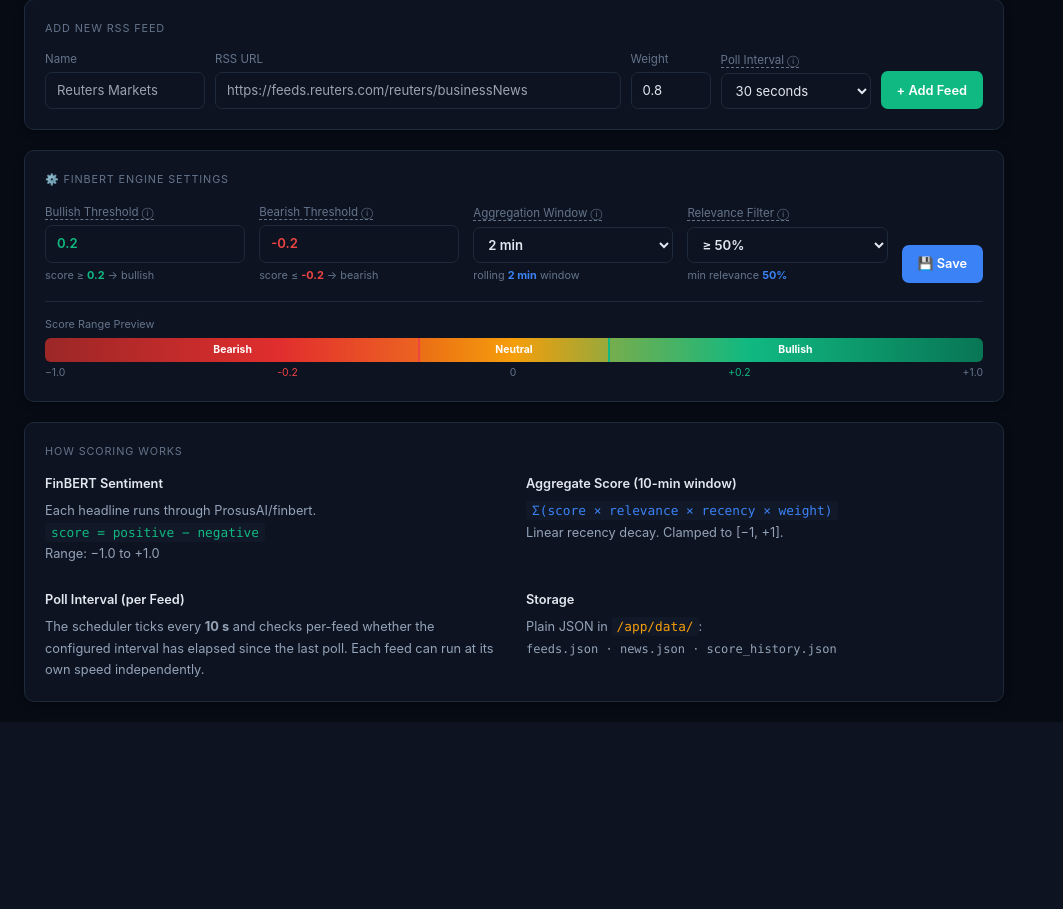
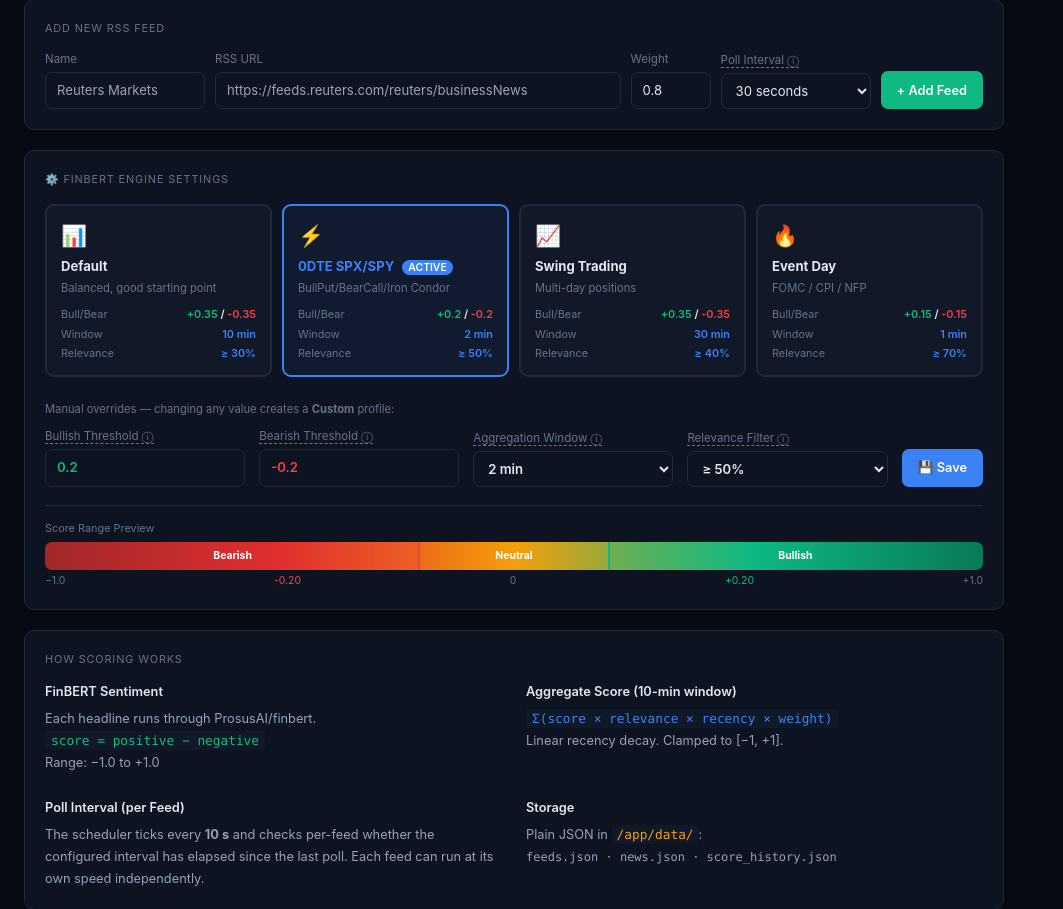
Before and after one commit to fsontheim/trading-news-analyzer, a FastAPI app: page /settings in a window 1280 px wide. Shown: the part 357-1266 px from the top of the page, without its empty margins (0-1063 px from the left). Before the commit the page ends 1071 px from the top, so only its background shows below. Run offline with FastAPI, Linux system fonts and the light colour scheme; parts of the project's set-up code (start-up, migrations or seed data) failed here and were passed over; some libraries are stand-ins or nearby versions.

Commit message:
Add files via upload

```diff
--- a/app/templates/settings.html
+++ b/app/templates/settings.html
@@ -150,115 +150,137 @@
         <div style="font-size:.68rem; color:var(--muted); text-transform:uppercase; letter-spacing:.08em; margin-bottom:16px;">
             ⚙️ FinBERT Engine Settings
         </div>
-        <form method="post" action="/api/engine/settings">
+
+        <!-- ── Profile Cards ──────────────────────────────────── -->
+        <div style="display:grid; grid-template-columns:repeat(4,1fr); gap:10px; margin-bottom:20px;">
+            {% set profiles = [
+                ("default",    "📊", "Default",               "Balanced, good starting point"),
+                ("0dte",       "⚡", "0DTE SPX/SPY",          "BullPut/BearCall/Iron Condor"),
+                ("swing",      "📈", "Swing Trading",         "Multi-day positions"),
+                ("event_day",  "🔥", "Event Day",             "FOMC / CPI / NFP"),
+            ] %}
+            {% for key, icon, label, desc in profiles %}
+            {% set is_active = (engine.active_profile == key) %}
+            <div class="profile-card {% if is_active %}profile-active{% endif %}"
+                 style="border:2px solid {% if is_active %}var(--blue){% else %}var(--border){% endif %};
+                        background:{% if is_active %}rgba(59,130,246,.07){% else %}var(--bg-row){% endif %};
+                        border-radius:9px; padding:14px; cursor:pointer; transition:all .2s;"
+                 onclick="activateProfile('{{ key }}')">
+                <div style="font-size:1.3rem; margin-bottom:6px;">{{ icon }}</div>
+                <div style="font-size:.82rem; font-weight:700; color:{% if is_active %}var(--blue){% else %}var(--text){% endif %}; margin-bottom:3px;">
+                    {{ label }}
+                    {% if is_active %}<span style="font-size:.65rem; font-weight:600; background:var(--blue); color:#fff; padding:1px 6px; border-radius:8px; margin-left:5px;">ACTIVE</span>{% endif %}
+                </div>
+                <div style="font-size:.7rem; color:var(--muted); margin-bottom:10px;">{{ desc }}</div>
+                {% set p = engine.profiles[key] %}
+                <div style="display:flex; flex-direction:column; gap:3px; font-size:.68rem;">
+                    <div style="display:flex; justify-content:space-between;">
+                        <span style="color:var(--muted);">Bull/Bear</span>
+                        <span style="font-weight:600;">
+                            <span style="color:var(--green);">+{{ p.bull_threshold }}</span>
+                            /
+                            <span style="color:var(--red);">{{ p.bear_threshold }}</span>
+                        </span>
+                    </div>
+                    <div style="display:flex; justify-content:space-between;">
+                        <span style="color:var(--muted);">Window</span>
+                        <span style="font-weight:600; color:var(--blue);">{{ p.window_minutes }} min</span>
+                    </div>
+                    <div style="display:flex; justify-content:space-between;">
+                        <span style="color:var(--muted);">Relevance</span>
+                        <span style="font-weight:600; color:var(--blue);">≥ {{ (p.relevance_threshold * 100)|int }}%</span>
+                    </div>
+                </div>
+            </div>
+            {% endfor %}
+
+            <!-- Custom card — shown when no preset matches -->
+            {% set is_custom = (engine.active_profile == 'custom') %}
+            <div style="display:none;" id="custom-profile-card"><!-- placeholder --></div>
+        </div>
+
+        {% if engine.active_profile == 'custom' %}
+        <div style="margin-bottom:14px; padding:8px 12px; background:rgba(245,158,11,.08); border:1px solid rgba(245,158,11,.3); border-radius:7px; font-size:.75rem; color:var(--yellow);">
+            ✏️ Custom settings active — values have been manually adjusted from a preset.
+        </div>
+        {% endif %}
+
+        <!-- ── Manual Sliders ─────────────────────────────────── -->
+        <div style="font-size:.7rem; color:var(--muted); margin-bottom:10px; padding-top:4px;">
+            Manual overrides — changing any value creates a <strong>Custom</strong> profile:
+        </div>
+        <form method="post" action="/api/engine/settings" id="engine-form">
+            <input type="hidden" name="active_profile" value="custom">
             <div style="display:grid; grid-template-columns:1fr 1fr 1fr 1fr auto; gap:14px; align-items:end;">
 
-                <!-- Bullish Threshold -->
                 <div>
                     <label style="font-size:.72rem; color:var(--muted); display:block; margin-bottom:4px;">
-                        <span class="has-tip" data-tip="Score must be ≥ this value to be classified as Bullish. Lower = more sensitive, higher = more conservative. Range: 0.05 – 0.95">
-                            Bullish Threshold ⓘ
-                        </span>
+                        <span class="has-tip" data-tip="Score must be ≥ this value to trigger Bullish. Lower = more sensitive.">Bullish Threshold ⓘ</span>
                     </label>
-                    <input type="number" name="bull_threshold"
+                    <input type="number" name="bull_threshold" id="inp-bull"
                            value="{{ engine.bull_threshold }}"
                            min="0.05" max="0.95" step="0.05"
-                           style="font-weight:600; color:var(--green);">
-                    <div style="font-size:.68rem; color:var(--muted); margin-top:4px;">
-                        score ≥ <strong style="color:var(--green);">{{ engine.bull_threshold }}</strong> → bullish
-                    </div>
+                           style="font-weight:600; color:var(--green);"
+                           oninput="updatePreview()">
                 </div>
 
-                <!-- Bearish Threshold -->
                 <div>
                     <label style="font-size:.72rem; color:var(--muted); display:block; margin-bottom:4px;">
-                        <span class="has-tip" data-tip="Score must be ≤ this value to be classified as Bearish. More negative = more conservative. Range: −0.05 to −0.95">
-                            Bearish Threshold ⓘ
-                        </span>
+                        <span class="has-tip" data-tip="Score must be ≤ this value to trigger Bearish. More negative = more conservative.">Bearish Threshold ⓘ</span>
                     </label>
-                    <input type="number" name="bear_threshold"
+                    <input type="number" name="bear_threshold" id="inp-bear"
                            value="{{ engine.bear_threshold }}"
                            min="-0.95" max="-0.05" step="0.05"
-                           style="font-weight:600; color:var(--red);">
-                    <div style="font-size:.68rem; color:var(--muted); margin-top:4px;">
-                        score ≤ <strong style="color:var(--red);">{{ engine.bear_threshold }}</strong> → bearish
-                    </div>
+                           style="font-weight:600; color:var(--red);"
+                           oninput="updatePreview()">
                 </div>
 
-                <!-- Window -->
                 <div>
                     <label style="font-size:.72rem; color:var(--muted); display:block; margin-bottom:4px;">
-                        <span class="has-tip" data-tip="Rolling time window for the aggregate score. Shorter = reacts faster, more volatile. Longer = smoother, slower. Range: 1–120 min.">
-                            Aggregation Window ⓘ
-                        </span>
+                        <span class="has-tip" data-tip="Rolling aggregation window. Shorter = faster reaction, more volatile. Longer = smoother.">Aggregation Window ⓘ</span>
                     </label>
-                    <select name="window_minutes"
-                        style="background:var(--input-bg); border:1px solid var(--border); color:var(--text); border-radius:7px; padding:8px 10px; font-size:.82rem; width:100%; outline:none; font-weight:600;">
-                        {% for m in [1, 2, 5, 10, 15, 20, 30, 60, 120] %}
+                    <select name="window_minutes" id="inp-window"
+                        style="background:var(--input-bg); border:1px solid var(--border); color:var(--text); border-radius:7px; padding:8px 10px; font-size:.82rem; width:100%; outline:none; font-weight:600;"
+                        onchange="updatePreview()">
+                        {% for m in [1, 2, 3, 5, 10, 15, 20, 30, 60, 120] %}
                         <option value="{{ m }}" {% if engine.window_minutes == m %}selected{% endif %}>{{ m }} min</option>
                         {% endfor %}
                     </select>
-                    <div style="font-size:.68rem; color:var(--muted); margin-top:4px;">
-                        rolling <strong style="color:var(--blue);">{{ engine.window_minutes }} min</strong> window
-                    </div>
                 </div>
 
-                <!-- Relevance Threshold -->
                 <div>
                     <label style="font-size:.72rem; color:var(--muted); display:block; margin-bottom:4px;">
-                        <span class="has-tip" data-tip="Minimum relevance score for a headline to be included in the aggregate. Higher = stricter filter, less noise. Lower = more headlines counted. Range: 0.05 – 0.95">
-                            Relevance Filter ⓘ
-                        </span>
+                        <span class="has-tip" data-tip="Minimum relevance score for a headline to count in the aggregate. Higher = stricter macro-only filter.">Relevance Filter ⓘ</span>
                     </label>
-                    <select name="relevance_threshold"
-                        style="background:var(--input-bg); border:1px solid var(--border); color:var(--text); border-radius:7px; padding:8px 10px; font-size:.82rem; width:100%; outline:none; font-weight:600;">
+                    <select name="relevance_threshold" id="inp-relevance"
+                        style="background:var(--input-bg); border:1px solid var(--border); color:var(--text); border-radius:7px; padding:8px 10px; font-size:.82rem; width:100%; outline:none; font-weight:600;"
+                        onchange="updatePreview()">
                         {% for v in [0.1, 0.2, 0.3, 0.4, 0.5, 0.6, 0.7, 0.8] %}
                         <option value="{{ v }}" {% if engine.relevance_threshold == v %}selected{% endif %}>≥ {{ (v * 100)|int }}%</option>
                         {% endfor %}
                     </select>
-                    <div style="font-size:.68rem; color:var(--muted); margin-top:4px;">
-                        min relevance <strong style="color:var(--blue);">{{ (engine.relevance_threshold * 100)|int }}%</strong>
-                    </div>
                 </div>
 
-                <!-- Save button -->
                 <div>
-                    <button type="submit" class="btn btn-primary" style="white-space:nowrap; height:38px;">
-                        💾 Save
-                    </button>
+                    <button type="submit" class="btn btn-primary" style="white-space:nowrap; height:38px;">💾 Save</button>
                 </div>
             </div>
 
-            <!-- Visual threshold bar -->
+            <!-- Visual threshold preview bar -->
             <div style="margin-top:18px; padding-top:14px; border-top:1px solid var(--border);">
                 <div style="font-size:.68rem; color:var(--muted); margin-bottom:6px;">Score Range Preview</div>
-                <div style="position:relative; height:24px; background:linear-gradient(to right,#7f1d1d,#dc2626,#f59e0b,#10b981,#065f46); border-radius:6px;">
-                    <!-- Bear zone marker -->
-                    <div style="position:absolute; top:0; bottom:0; left:0;
-                        width:{{ ((engine.bear_threshold + 1) / 2 * 100)|round|int }}%;
-                        background:rgba(239,68,68,0.25); border-right:2px solid #ef4444; border-radius:6px 0 0 6px;">
-                    </div>
-                    <!-- Bull zone marker -->
-                    <div style="position:absolute; top:0; bottom:0; right:0;
-                        width:{{ ((1 - (engine.bull_threshold + 1) / 2) * 100)|round|int }}%;
-                        background:rgba(16,185,129,0.25); border-left:2px solid #10b981; border-radius:0 6px 6px 0;">
-                    </div>
-                    <!-- Labels -->
-                    <div style="position:absolute; left:{{ ((engine.bear_threshold + 1) / 2 * 100)|round|int / 2 }}%; top:50%; transform:translate(-50%,-50%); font-size:.65rem; font-weight:700; color:white;">
-                        Bearish
-                    </div>
-                    <div style="position:absolute; left:50%; top:50%; transform:translate(-50%,-50%); font-size:.65rem; font-weight:700; color:white;">
-                        Neutral
-                    </div>
-                    <div style="position:absolute; right:{{ ((1 - (engine.bull_threshold + 1) / 2) * 100)|round|int / 2 }}%; top:50%; transform:translate(50%,-50%); font-size:.65rem; font-weight:700; color:white;">
-                        Bullish
-                    </div>
+                <div id="preview-bar" style="position:relative; height:28px; background:linear-gradient(to right,#7f1d1d,#dc2626,#f59e0b,#10b981,#065f46); border-radius:7px; overflow:hidden;">
+                    <div id="preview-bear-zone" style="position:absolute; top:0; bottom:0; left:0; background:rgba(239,68,68,0.3); border-right:2px solid #ef4444;"></div>
+                    <div id="preview-bull-zone" style="position:absolute; top:0; bottom:0; right:0; background:rgba(16,185,129,0.3); border-left:2px solid #10b981;"></div>
+                    <div id="preview-label-bear" style="position:absolute; top:50%; transform:translateY(-50%); font-size:.65rem; font-weight:700; color:white; pointer-events:none;"></div>
+                    <div style="position:absolute; left:50%; top:50%; transform:translate(-50%,-50%); font-size:.65rem; font-weight:700; color:white;">Neutral</div>
+                    <div id="preview-label-bull" style="position:absolute; top:50%; transform:translateY(-50%); font-size:.65rem; font-weight:700; color:white; pointer-events:none;"></div>
                 </div>
-                <div style="display:flex; justify-content:space-between; font-size:.65rem; color:var(--muted); margin-top:3px;">
+                <div id="preview-scale" style="display:flex; justify-content:space-between; font-size:.65rem; color:var(--muted); margin-top:3px;">
                     <span>−1.0</span>
-                    <span style="color:var(--red);">{{ engine.bear_threshold }}</span>
+                    <span id="preview-bear-val" style="color:var(--red);"></span>
                     <span>0</span>
-                    <span style="color:var(--green);">+{{ engine.bull_threshold }}</span>
+                    <span id="preview-bull-val" style="color:var(--green);"></span>
                     <span>+1.0</span>
                 </div>
             </div>
@@ -349,6 +371,49 @@
 
 {% block scripts %}
 <script>
+// ── Profile activation ────────────────────────────────────────────
+async function activateProfile(key) {
+    await fetch('/api/engine/profile/' + key, { method: 'POST' });
+    location.reload();
+}
+
+// ── Live preview bar ──────────────────────────────────────────────
+function updatePreview() {
+    const bull = parseFloat(document.getElementById('inp-bull').value)  || 0.35;
+    const bear = parseFloat(document.getElementById('inp-bear').value)  || -0.35;
+    const bearPct = ((bear + 1) / 2 * 100).toFixed(1);
+    const bullPct = ((1 - (bull + 1) / 2) * 100).toFixed(1);
+
+    document.getElementById('preview-bear-zone').style.width = bearPct + '%';
+    document.getElementById('preview-bull-zone').style.width = bullPct + '%';
+
+    const bearLabel = document.getElementById('preview-label-bear');
+    bearLabel.style.left      = (parseFloat(bearPct) / 2) + '%';
+    bearLabel.style.transform = 'translate(-50%, -50%)';
+    bearLabel.textContent     = 'Bearish';
+
+    const bullLabel = document.getElementById('preview-label-bull');
+    bullLabel.style.right     = (parseFloat(bullPct) / 2) + '%';
+    bullLabel.style.transform = 'translate(50%, -50%)';
+    bullLabel.textContent     = 'Bullish';
+
+    document.getElementById('preview-bear-val').textContent = bear.toFixed(2);
+    document.getElementById('preview-bull-val').textContent = '+' + bull.toFixed(2);
+}
+updatePreview();
+
+// ── Profile card hover ────────────────────────────────────────────
+document.querySelectorAll('.profile-card').forEach(card => {
+    card.addEventListener('mouseenter', () => {
+        if (!card.classList.contains('profile-active'))
+            card.style.borderColor = 'var(--muted)';
+    });
+    card.addEventListener('mouseleave', () => {
+        if (!card.classList.contains('profile-active'))
+            card.style.borderColor = 'var(--border)';
+    });
+});
+
 // ── Edit modal ────────────────────────────────────────────────────
 function openEdit(id, name, url, weight, interval) {
     document.getElementById('edit-form').action    = '/api/feeds/'+id+'/update';
@@ -369,23 +434,14 @@ document.querySelectorAll('.has-tip').forEach(el => {
     el.style.cursor = 'help';
     el.style.borderBottom = '1px dashed var(--muted)';
     el.style.display = 'inline';
-
-    el.addEventListener('mouseenter', e => {
-        tooltip.textContent = el.dataset.tip;
-        tooltip.style.display = 'block';
+    el.addEventListener('mouseenter', () => { tooltip.textContent = el.dataset.tip; tooltip.style.display = 'block'; });
+    el.addEventListener('mousemove', e => {
+        tooltip.style.left = Math.min(e.clientX + 14, window.innerWidth - 280) + 'px';
+        tooltip.style.top  = (e.clientY + 14) + 'px';
     });
-    el.addEventListener('mousemove', e => {
-        const x = e.clientX + 14;
-        const y = e.clientY + 14;
-        tooltip.style.left = Math.min(x, window.innerWidth - 280) + 'px';
-        tooltip.style.top  = y + 'px';
-    });
-    el.addEventListener('mouseleave', () => {
-        tooltip.style.display = 'none';
-    });
+    el.addEventListener('mouseleave', () => { tooltip.style.display = 'none'; });
 });
 
-// Auto-refresh last-polled times every 15 s
 setInterval(() => location.reload(), 30000);
 </script>
 {% endblock %}
```
Also changed, not shown: app/templates/dashboard.html (+19 -2 lines).
